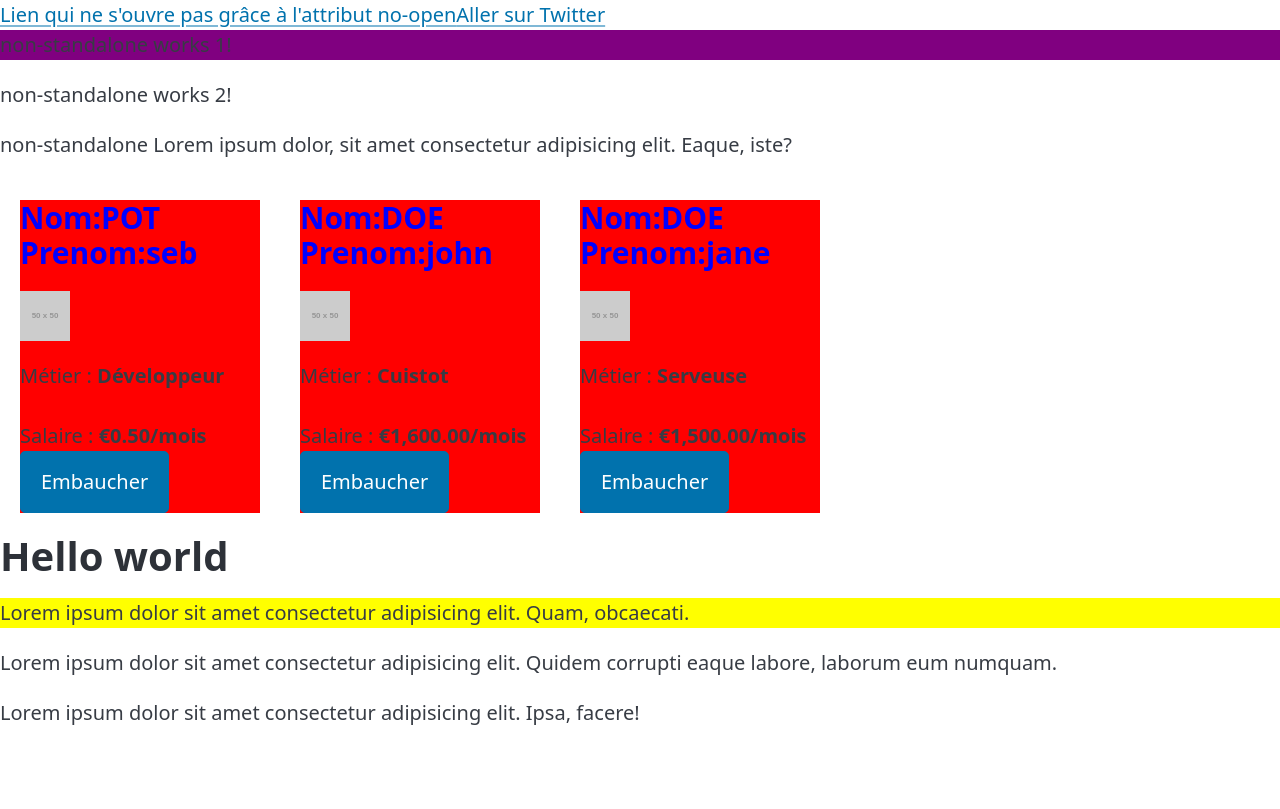
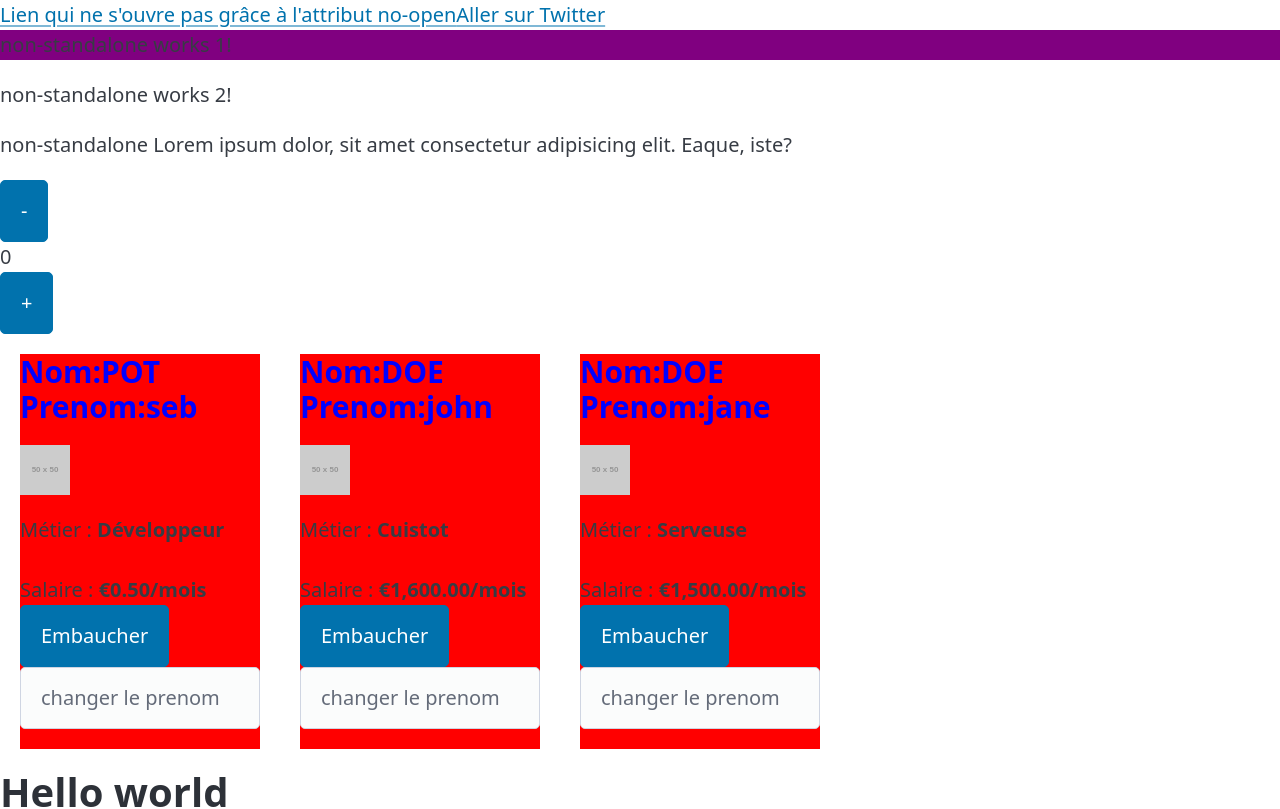
Before and after one commit to Seb-Pot-Dev/angular-playground, an Angular app: page / in a window 1280 px wide. Shown: the top 809 px of the page. Built offline with nearby package versions, Linux system fonts and the light colour scheme.

Commit message:
playing on inputs / new simple  Counter component

```diff
--- a/projects/playground/src/app/app.module.ts
+++ b/projects/playground/src/app/app.module.ts
@@ -5,9 +5,10 @@ import { nonStandAloneDirective } from './non-standalone/nonStandAlone.directive
 import { noOpenerDirective } from './non-standalone/noOpener.directive';
 import { confirmDirective } from './non-standalone/confirm.directive';
 import { UserProfilecomponent } from './non-standalone/user-profile.component';
+import { CounterComponent } from './non-standalone/counter.component';
 
 @NgModule({
-  declarations: [NonStandaloneComponent, nonStandAloneDirective, noOpenerDirective, confirmDirective, UserProfilecomponent],
+  declarations: [NonStandaloneComponent, nonStandAloneDirective, noOpenerDirective, confirmDirective, UserProfilecomponent, CounterComponent],
   imports: [BrowserModule],
   providers: [],
   bootstrap: [NonStandaloneComponent]
--- /dev/null
+++ b/projects/playground/src/app/non-standalone/counter.component.ts
@@ -0,0 +1,25 @@
+import { Component, Input, ElementRef } from '@angular/core';
+
+@Component({
+    selector: 'counter',
+    template: `
+     <div>
+            <button (click)="onClickButtonMinus()">-</button>
+            <div class="count">{{ count }}</div>
+            <button (click)="onClickButtonPlus()">+</button>
+        </div>
+    `,
+})
+export class CounterComponent {
+    @Input()
+    count: number = 0;
+
+    onClickButtonPlus(){
+        this.count++;
+    }
+    onClickButtonMinus(){
+        this.count--;
+    }
+
+    constructor(){}
+}
--- a/projects/playground/src/app/non-standalone/non-standalone.component.html
+++ b/projects/playground/src/app/non-standalone/non-standalone.component.html
@@ -16,26 +16,28 @@
   Eaque, iste?
 </p>
 
+<counter></counter>
+
 <div class="employee-list">
-  <div
+  <user-profile
   user-profile
   first-name="Seb"
   last-name="Pot"
   job="Développeur"
   revenue="0.50"
-></div>
-<div
+></user-profile>
+<user-profile
   user-profile
   first-name="John"
   last-name="Doe"
   job="Cuistot"
   revenue="1600"
-></div>
-<div
+></user-profile>
+<user-profile
   user-profile
   first-name="Jane"
   last-name="Doe"
   job="Serveuse"
   revenue="1500"
-></div>
+></user-profile>
 </div>
--- a/projects/playground/src/app/non-standalone/user-profile.component.ts
+++ b/projects/playground/src/app/non-standalone/user-profile.component.ts
@@ -1,24 +1,34 @@
 import { Component, Directive, ElementRef, Input } from '@angular/core';
 
 @Component({
-  selector: '[user-profile]',
+  selector: 'user-profile',
   template: `
     <div class="{{ isHired ? 'hired' : 'non-hired' }} employee-card">
       <div class="flex">
-      <h3>Nom:{{ lastName | uppercase }} Prenom:{{ firstName | lowercase }}</h3>
-      <img [src]="avatar" alt="" />
-      <p></p> Métier : <strong>{{ job }}</strong
-      ></div>
-      <br />
+        <h3>
+          Nom:{{ lastName | uppercase }} Prenom:{{ firstName | lowercase }}
+        </h3>
+        <img [src]="avatar" alt="" />
+        <p></p>
+        Métier : <strong>{{ job }}</strong>
+      </div>
+      <br/>
       Salaire :
       <strong>{{ revenue | currency : 'EUR' : 'symbol' }}/mois</strong>
-      <button (click)="onClickButtonHire($event.clientX, $event.clientY)">Embaucher</button>
+      <button (click)="onClickButtonHire($event.clientX, $event.clientY)">
+        Embaucher
+      </button>
+      <!-- (keydown.enter) est un event filtering, il execute la fonction uniquement en appuyant sur Enter -->
+      <input
+        (keydown.enter)="onInputEmploye($event)"
+        type="text"
+        placeholder="changer le prenom"
+      />
     </div>
   `,
   styles: [
     `
-
-      .employee-card{
+      .employee-card {
         margin: 1rem;
         width: 12rem;
       }
@@ -48,9 +58,15 @@ export class UserProfilecomponent {
   @Input('hired')
   isHired = false;
 
+  onInputEmploye(event: Event) {
+    let textarea = (event.target as HTMLInputElement);
+    this.firstName = textarea.value;
+    textarea.value = '';
+  }
+
   onClickButtonHire(coordX: number, coordY: number) {
     this.isHired = !this.isHired;
-    console.log(coordX, coordY)
+    console.log(coordX, coordY);
   }
   constructor(private elementRef: ElementRef<HTMLElement>) {}
 }
```
